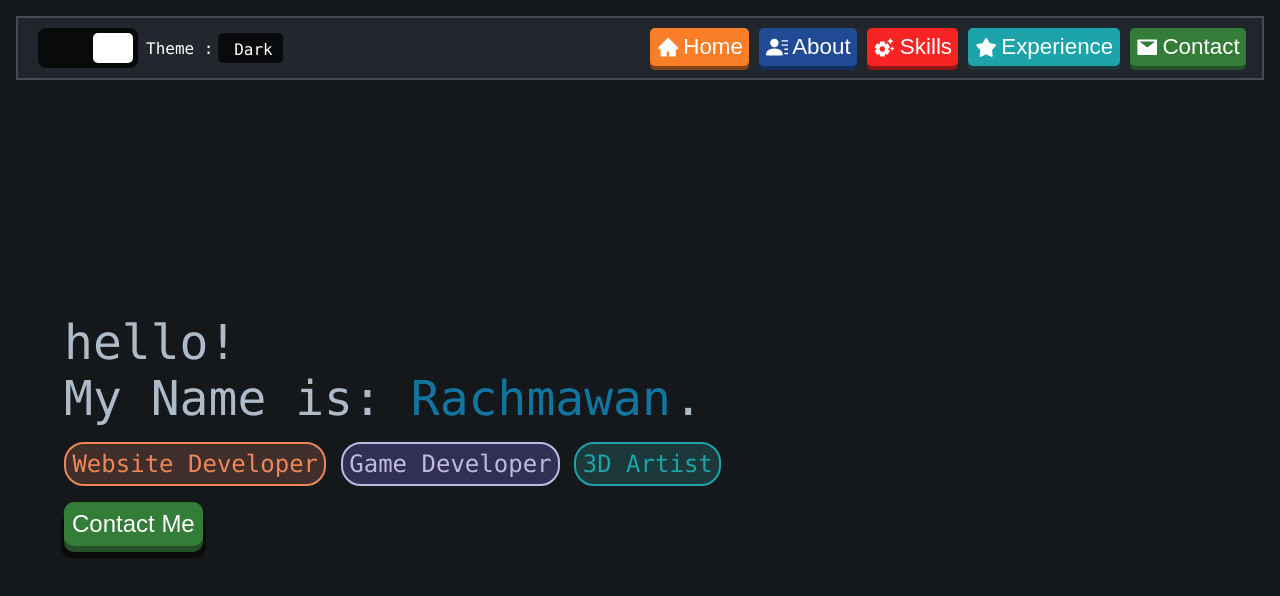
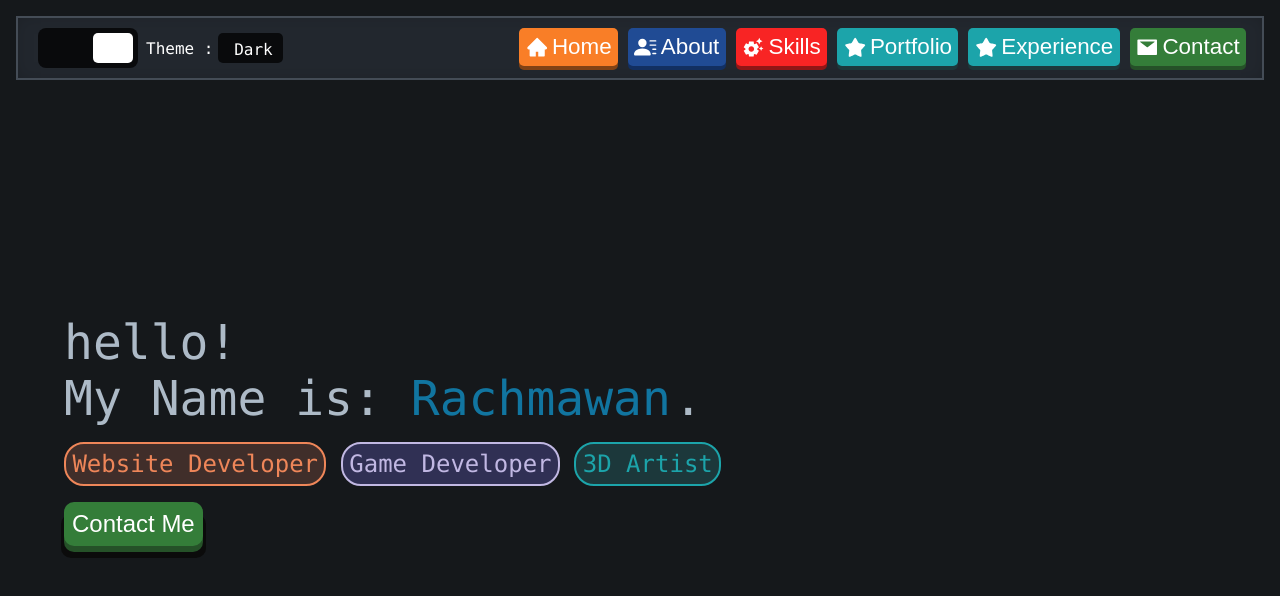
Before and after one commit to FellowMustard/Portfolio-Website, a Next.js app: page / in a window 1280 px wide. Shown: the top 596 px of the page. Built offline with nearby package versions, Linux system fonts and the light colour scheme.

Commit message:
Adding meta tags + deployment

```diff
--- a/components/header.js
+++ b/components/header.js
@@ -7,6 +7,10 @@ function Header({ children }) {
       <Head>
         <title>Rachmawan Personal Portfolio</title>
         <meta name="viewport" content="initial-scale=1.0, width=device-width" />
+        <meta
+          name="description"
+          content="Hello!, if you're reading this, this is my personal portfolio created using Next Js."
+        ></meta>
       </Head>
       {children}
     </>
--- a/components/navbar.js
+++ b/components/navbar.js
@@ -86,6 +86,13 @@ function Navbar() {
           </button>
         </a>
 
+        <a href="#sectionPort">
+          <button className={`${styles.navButton} . ${styles.cyanButton}`}>
+            <GiRoundStar />
+            <span>Portfolio</span>
+          </button>
+        </a>
+
         <a href="#sectionExp">
           <button className={`${styles.navButton} . ${styles.cyanButton}`}>
             <GiRoundStar />
```
